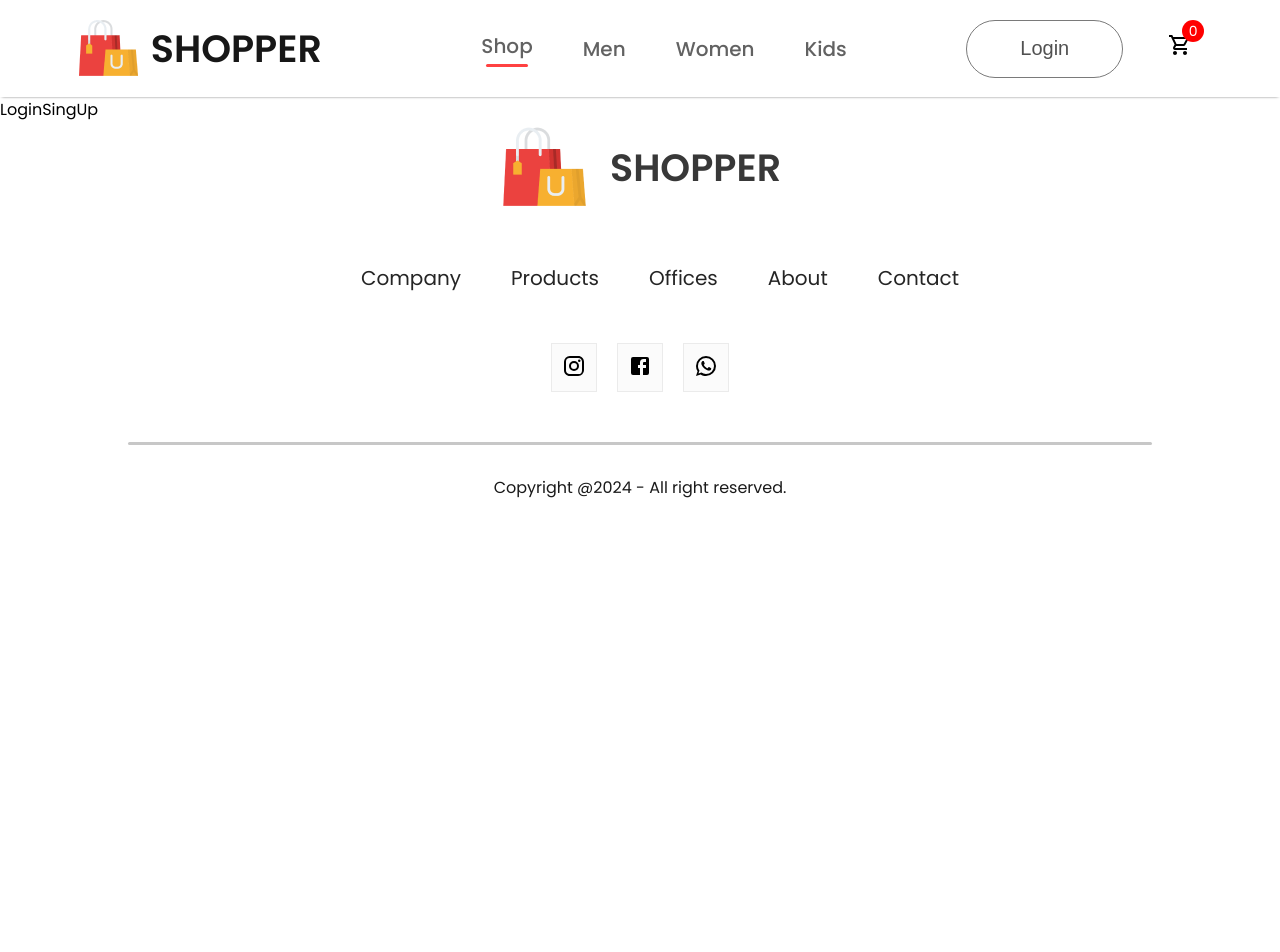
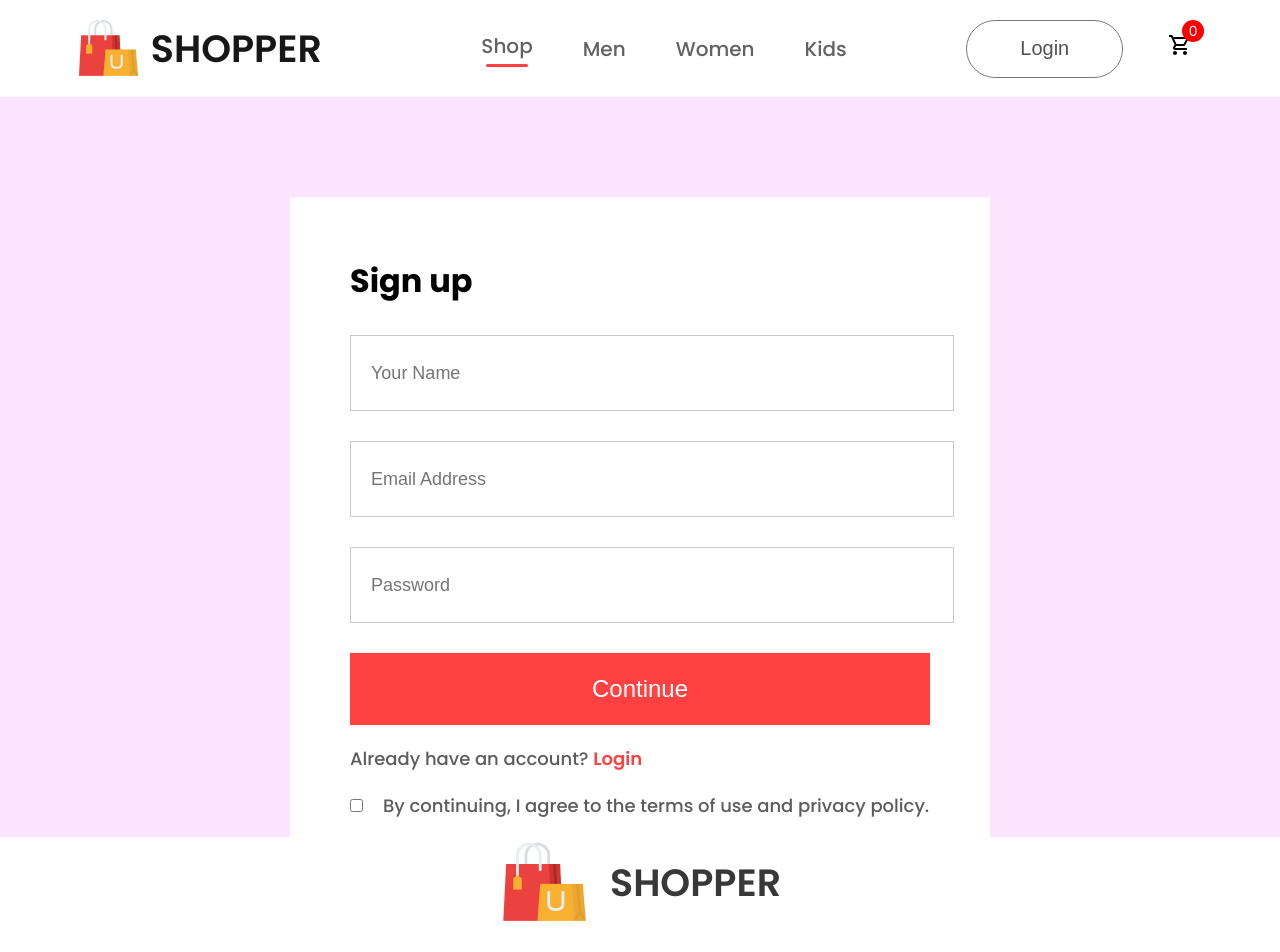
Before and after one commit to muzudre/e-commerce-front-end, a React (Create React App) app: page /login in a window 1280 px wide. Shown: the top 952 px of the page. Before the commit the page ends 800 px from the top, so only its background shows below. Built offline with nearby package versions, Linux system fonts and the light colour scheme.

Commit message:
complete login  page

```diff
--- /dev/null
+++ b/src/Pages/CSS/LoginSignUp.css
@@ -0,0 +1,66 @@
+.login-sign-up {
+  width: 100%;
+  height: 80vh;
+  background: #fce3fe;
+  padding-top: 100px;
+}
+
+.login-sign-up-container {
+  width: 580px;
+  height: 600px;
+  background: white;
+  margin: auto;
+  padding: 40px 60px;
+}
+.login-sign-up-container h1 {
+  margin: 20px 0px;
+}
+.login-sign-up-fields {
+  display: flex;
+  flex-direction: column;
+  gap: 30px;
+  margin-top: 30px;
+}
+
+.login-sign-up-fields input {
+  height: 72px;
+  width: 100%;
+  padding-left: 20px;
+  border: 1px solid #c9c9c9;
+  outline: none;
+  color: #5c5c5c;
+  font-size: 18px;
+}
+.login-sign-up-container button {
+  width: 580px;
+  height: 72px;
+  color: white;
+  background: #ff4141;
+  margin-top: 30px;
+  border: none;
+  font-size: 24px;
+  font-weight: 500;
+  cursor: pointer;
+}
+
+.login-sign-up-login {
+  margin-top: 20px;
+  color: #5c5c5c;
+  font-size: 18px;
+  font-weight: 500;
+}
+
+.login-sign-up-login span {
+  color: #ff4141;
+  font-weight: 600;
+}
+
+.login-sign-up-agree {
+  display: flex;
+  align-items: center;
+  margin-top: 20px;
+  gap: 20px;
+  color: #5c5c5c;
+  font-size: 18px;
+  font-weight: 500;
+}
--- a/src/Pages/LoginSingUp.jsx
+++ b/src/Pages/LoginSingUp.jsx
@@ -1,7 +1,27 @@
 import React from "react";
+import "./CSS/LoginSignUp.css";
 
 const LoginSingUp = () => {
-  return <div>LoginSingUp</div>;
+  return (
+    <div className="login-sign-up">
+      <div className="login-sign-up-container">
+        <h1>Sign up</h1>
+        <div className="login-sign-up-fields">
+          <input type="text" placeholder="Your Name" />
+          <input type="emil" placeholder="Email Address" />
+          <input type="password" placeholder="Password" />
+        </div>
+        <button>Continue</button>
+        <p className="login-sign-up-login">
+          Already have an account? <span>Login</span>
+        </p>
+        <div className="login-sign-up-agree">
+          <input type="checkbox" name="" id="" />
+          <p>By continuing, I agree to the terms of use and privacy policy.</p>
+        </div>
+      </div>
+    </div>
+  );
 };
 
 export default LoginSingUp;
```
